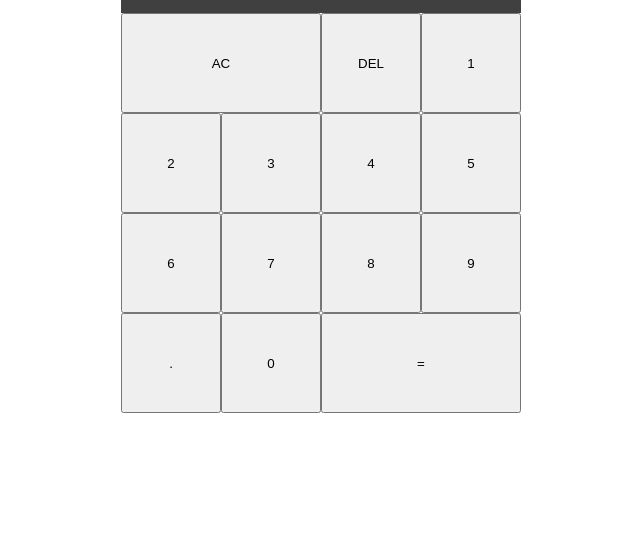
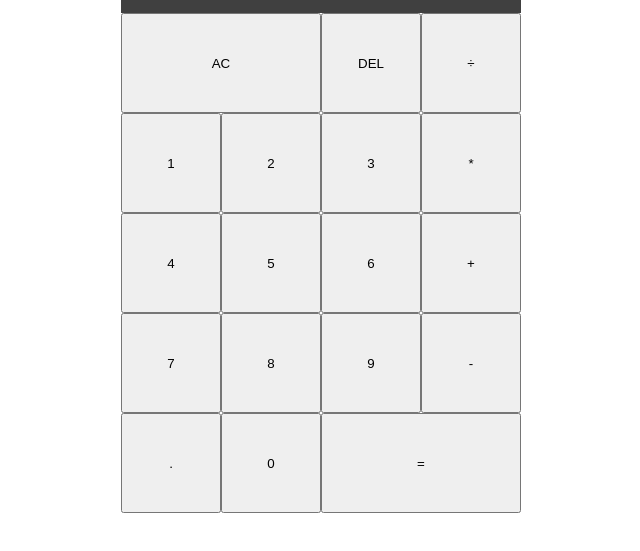
Before and after one commit to Br3ikros/calculator, a plain HTML site: page index.html in a window 1280 px wide. Shown: the part 205-756 px from the top of the page, without its empty margins (319-959 px from the left). Drawn offline with Linux system fonts and the light colour scheme.

Commit message:
added missing buttons on calculator

```diff
--- a/index.html
+++ b/index.html
@@ -15,15 +15,19 @@
         </div>
         <button class="span-two">AC</button>
         <button>DEL</button>
+        <button>÷</button>
         <button>1</button>
         <button>2</button>
         <button>3</button>
+        <button>*</button>
         <button>4</button>
         <button>5</button>
         <button>6</button>
+        <button>+</button>
         <button>7</button>
         <button>8</button>
         <button>9</button>
+        <button>-</button>
         <button>.</button>
         <button>0</button>
         <button class="span-two">=</button>
```
